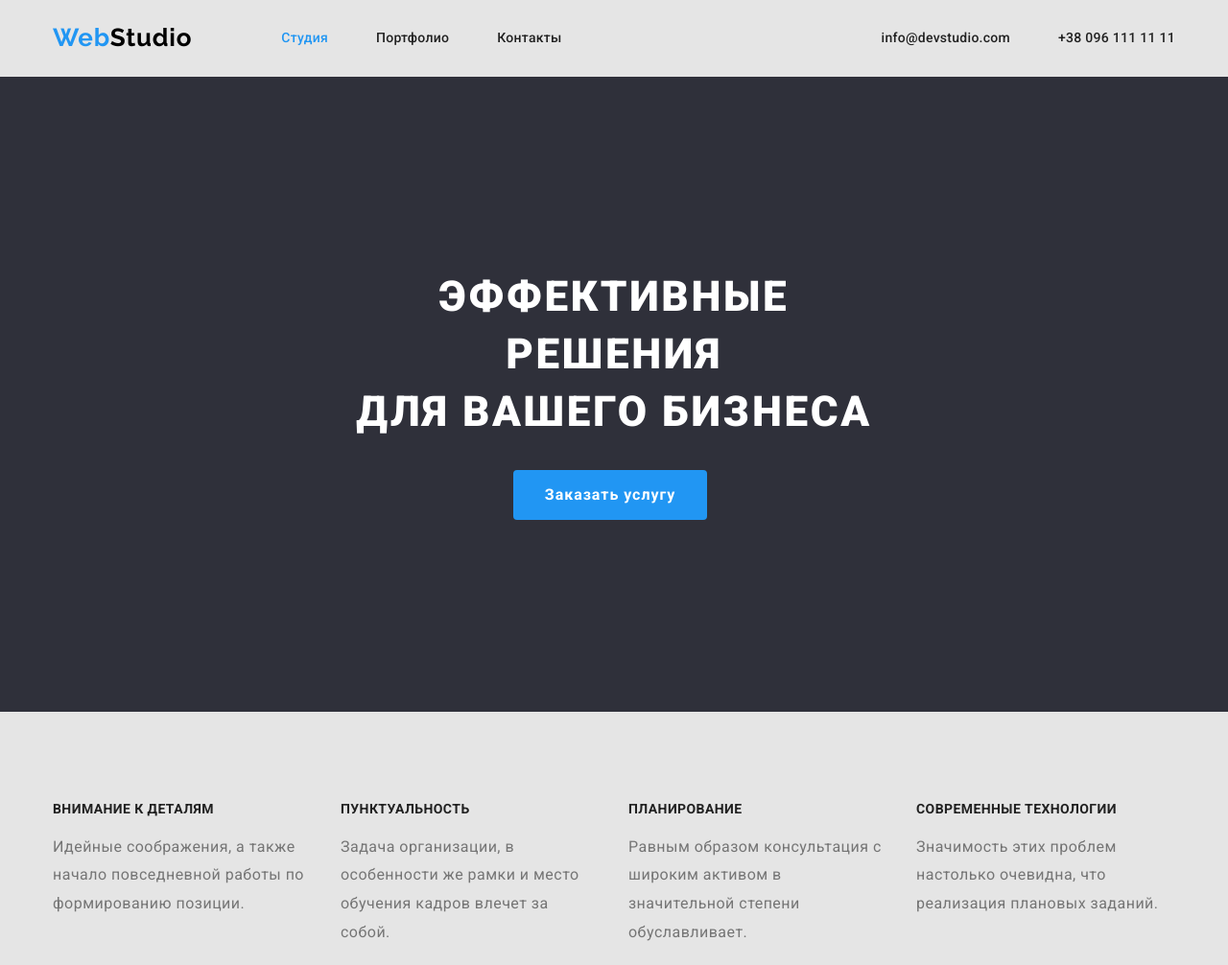
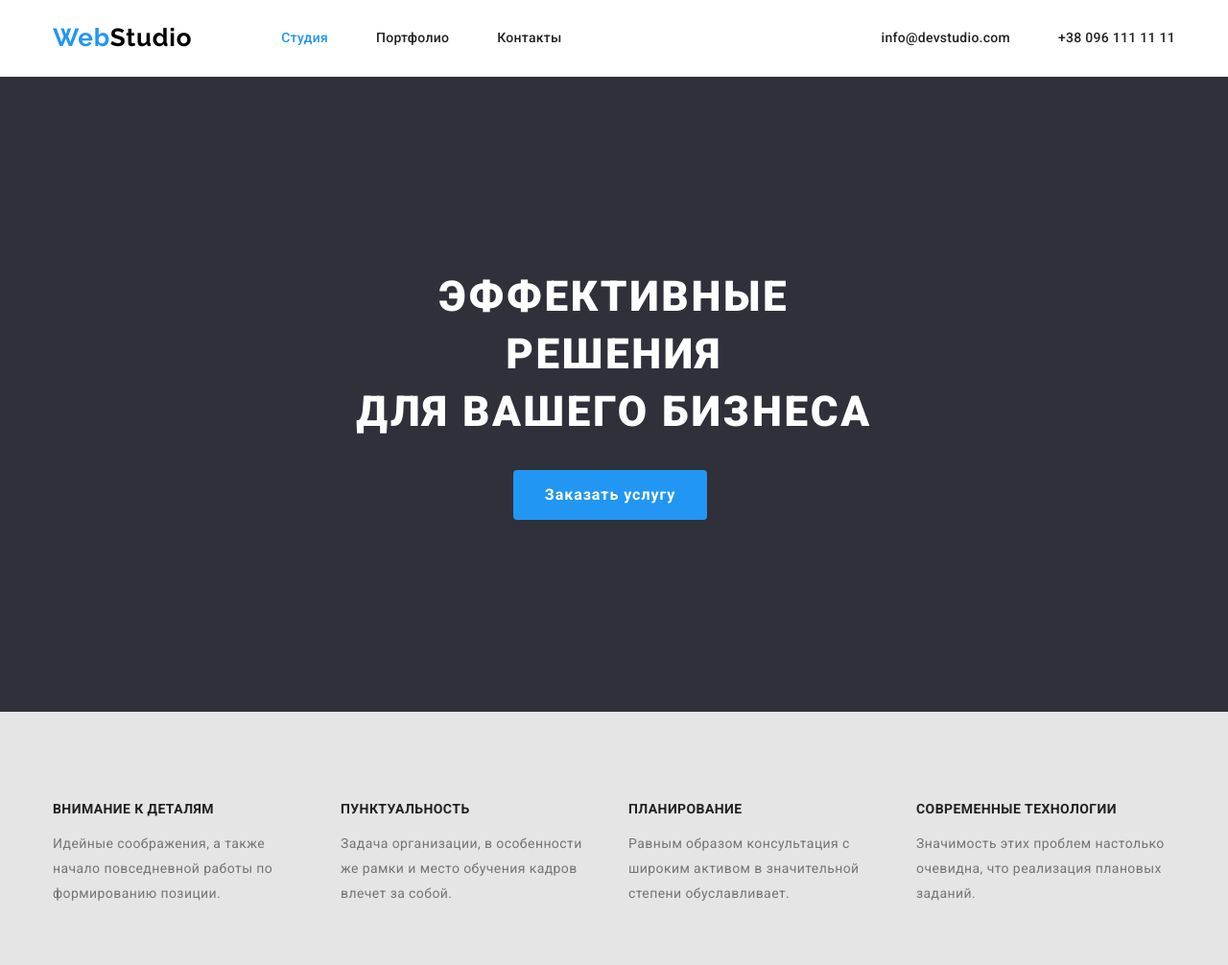
Before and after one commit to VlasovaAlexsandra/goit-markup-hw-03, a plain HTML site: page index.html in a window 1280 px wide. Shown: the top 1006 px of the page at 96% size. Drawn offline with Linux system fonts and the light colour scheme.

Commit message:
учитывает замечания ментора

```diff
--- a/css/styles.css
+++ b/css/styles.css
@@ -10,17 +10,24 @@ html {
 
 :root {
     --primary-text-color: #757575;
+    --header-bg-color: #FFFFFF;
     --title-text-color: #212121;
     --accent-text-color: #2196F3;
     --logo-text-color: #000000;
     --hero-text-color: #FFFFFF;
     --primary-bg-color: #E5E5E5;
+    --staff-bg-color: #F5F4FA;
     --footer-text-color: #FFFFFF;
     --button-text-color: #212121;
     --address-text-color: rgba(255, 255, 255, 0.6);
     --button-bg-color: #F5F4FA;
     --bgr-hero: #2F303A;
     --bgr-footer: #2F303A;
+}
+
+/* header */
+.page-header {
+    background-color: var(--header-bg-color);
 }
 
 /* logo */
@@ -193,6 +200,10 @@ html {
     flex-grow: 1;
 }
 
+/* .staff {
+    background-color: var(--staff-bg-color); */
+}
+
 li :last-child {
     margin-right: 0;
 }
@@ -253,7 +264,7 @@ img {
 .list-text {
     color: var(--primary-text-color);
 
-    font-size: 16px;
+    font-size: 14px;
     line-height: 1.87;
     letter-spacing: 0.03em;
 }
--- a/index.html
+++ b/index.html
@@ -84,7 +84,7 @@
         </section>
 
         <!--Наша команда-->
-        <section class="section">
+        <section class="section staff">
             <div class="container">
                 <h2 class="section-title">Наша команда</h2>
                 <ul class="list flexbox">
```
